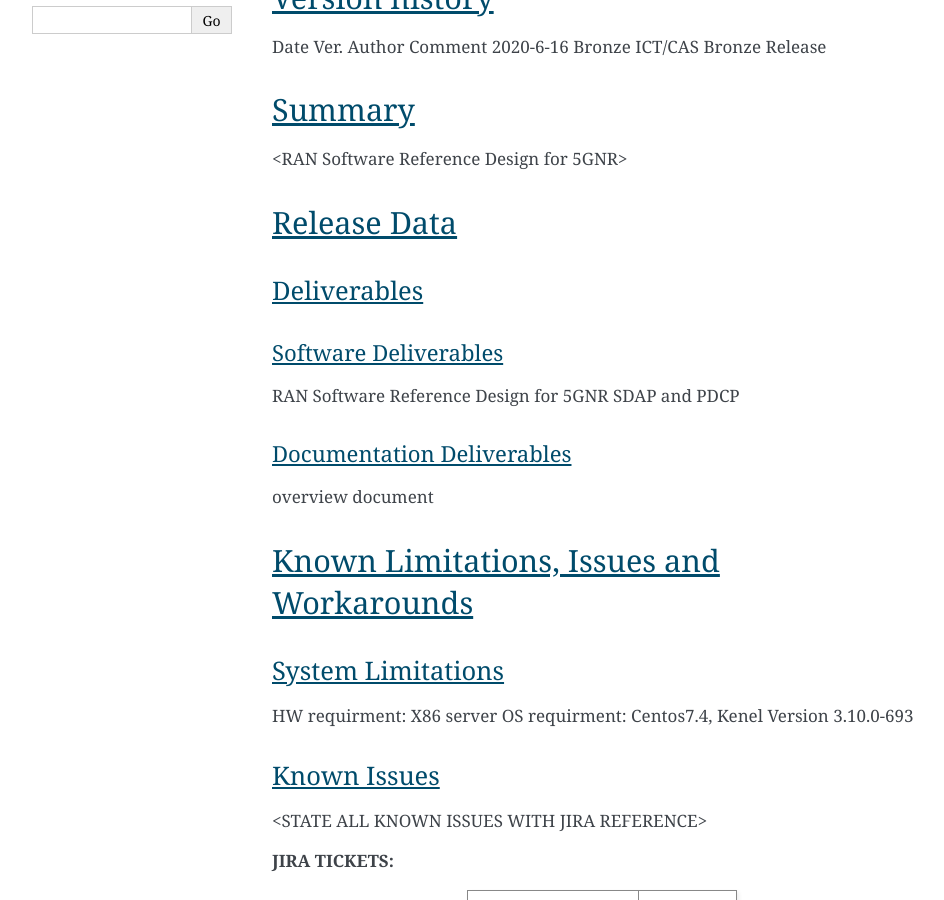
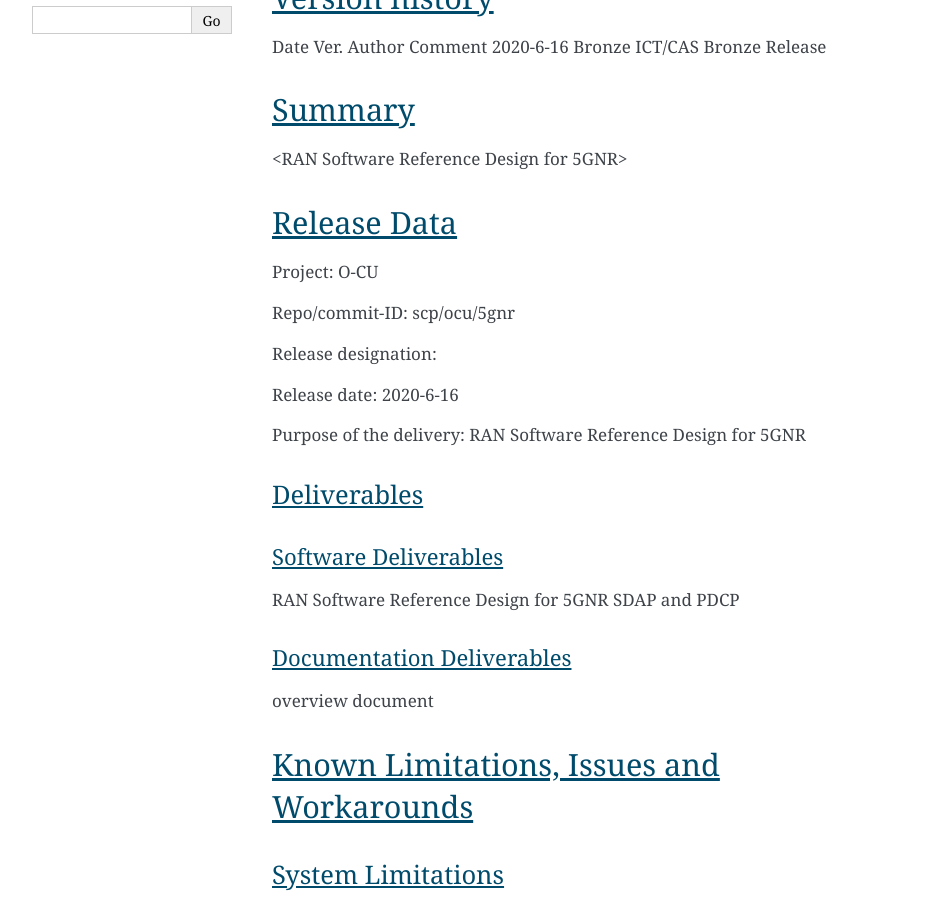
Before and after one commit to o-ran-sc/scp-ocu-5gnr, a Sphinx documentation site: the page built from docs/release-notes.rst, in a window 1280 px wide and 900 px high, scrolled down 536 px. Shown: the whole window, without its empty margins (148-1092 px from the left). Built offline with Sphinx 7.4.7, drawn with Linux system fonts in a browser that asks for light colours; part of the change alters nothing that is shown.

Commit message:
Modify Malformed table of release data in docs/release-notes.rst
Signed-off-by: YCJict <yuanchunjing@ict.ac.cn>
Change-Id: If0653818ee43e3e91bc215083699de81fffc2b29

```diff
--- a/docs/release-notes.rst
+++ b/docs/release-notes.rst
@@ -32,25 +32,19 @@ Summary
 
 
 Release Data
-------------
+--------------
 
 
-+--------------------------------------+--------------------------------------+
-| **Project**                          | O-CU                                 |
-|                                      |                                      |
-+--------------------------------------+--------------------------------------+
-| **Repo/commit-ID**                   | scp/ocu/5gnr                      |
-|                                      |                                      |
-+--------------------------------------+--------------------------------------+
-| **Release designation**              |                                      |
-|                                      |                                      |
-+--------------------------------------+--------------------------------------+
-| **Release date**                     | 2020-6-16                          |
-|                                      |                                      |
-+--------------------------------------+--------------------------------------+
-| **Purpose of the delivery**          |RAN Software Reference Design for 5GNR       |
-|                                      |                                      |
-+--------------------------------------+--------------------------------------+
+Project:                                   O-CU
+
+Repo/commit-ID:                    scp/ocu/5gnr
+
+Release designation:
+
+Release date:                          2020-6-16
+
+Purpose of the delivery:          RAN Software Reference Design for 5GNR
+
 
 
 
```
